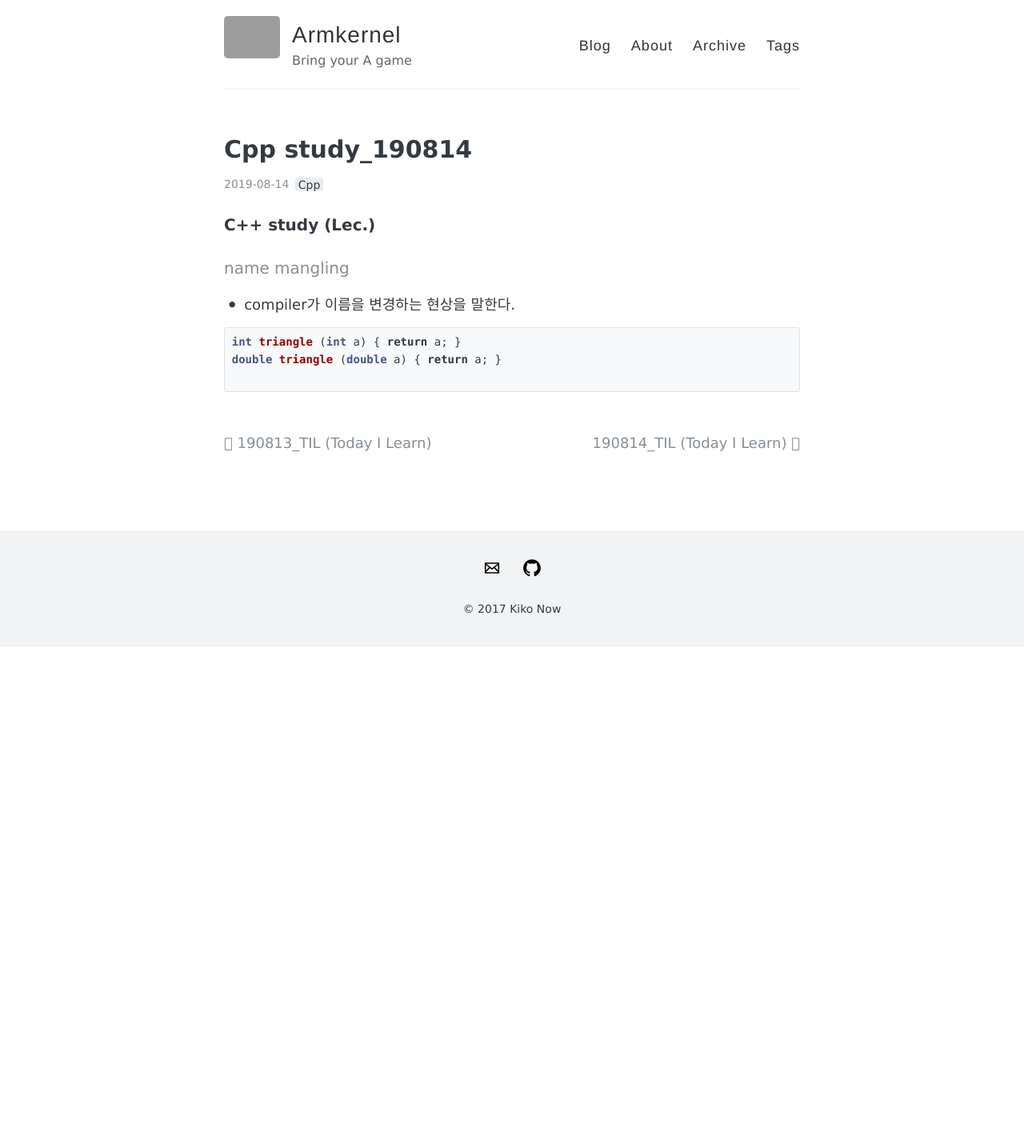
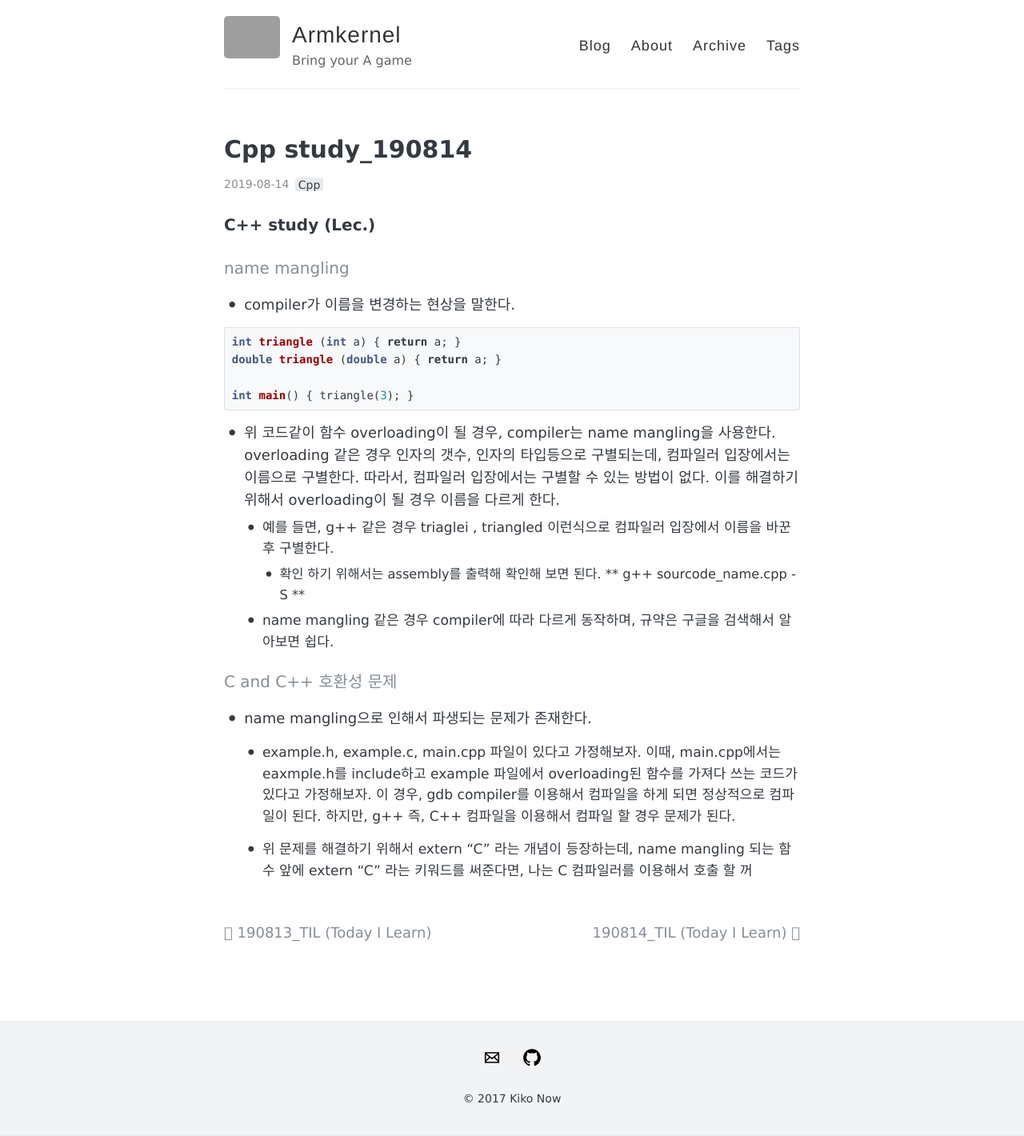
Before and after one commit to armkernel/armkernel.github.io, a Jekyll site: the page built from _posts/2019-08-14-cpp_1.md, in a window 1280 px wide. Shown: the whole page at 80% size. Built offline with Jekyll 4.4.1, drawn with Linux system fonts in a browser that asks for light colours; before the commit the page ends 900 px from its top, so only the background shows below that; grey boxes are pictures that could not be loaded.

Commit message:
cpp_ver2

````diff
--- a/_posts/2019-08-14-cpp_1.md
+++ b/_posts/2019-08-14-cpp_1.md
@@ -13,4 +13,16 @@ comments: true
 int triangle (int a) { return a; }
 double triangle (double a) { return a; }
 
+int main() { triangle(3); }
 ```
+
+- 위 코드같이 함수 overloading이 될 경우, compiler는 name mangling을 사용한다. overloading 같은 경우 인자의 갯수, 인자의 타입등으로 구별되는데, 컴파일러 입장에서는 이름으로 구별한다. 따라서, 컴파일러 입장에서는 구별할 수 있는 방법이 없다. 이를 해결하기 위해서 overloading이 될 경우 이름을 다르게 한다.
+  - 예를 들면, g++ 같은 경우 triaglei , triangled 이런식으로 컴파일러 입장에서 이름을 바꾼 후 구별한다.
+    - 확인 하기 위해서는 assembly를 출력해 확인해 보면 된다. ** g++ sourcode_name.cpp -S **
+  - name mangling 같은 경우 compiler에 따라 다르게 동작하며, 규약은 구글을 검색해서 알아보면 쉽다.
+
+#### C and C++ 호환성 문제
+- name mangling으로 인해서 파생되는 문제가 존재한다.
+  - example.h, example.c, main.cpp 파일이 있다고 가정해보자. 이때, main.cpp에서는 eaxmple.h를 include하고 example 파일에서 overloading된 함수를 가져다 쓰는 코드가 있다고 가정해보자. 이 경우, gdb compiler를 이용해서 컴파일을 하게 되면 정상적으로 컴파일이 된다. 하지만, g++ 즉, C++ 컴파일을 이용해서 컴파일 할 경우 문제가 된다.
+
+  - 위 문제를 해결하기 위해서 extern "C" 라는 개념이 등장하는데, name mangling 되는 함수 앞에 extern "C" 라는 키워드를 써준다면, 나는 C 컴파일러를 이용해서 호출 할 꺼
````
